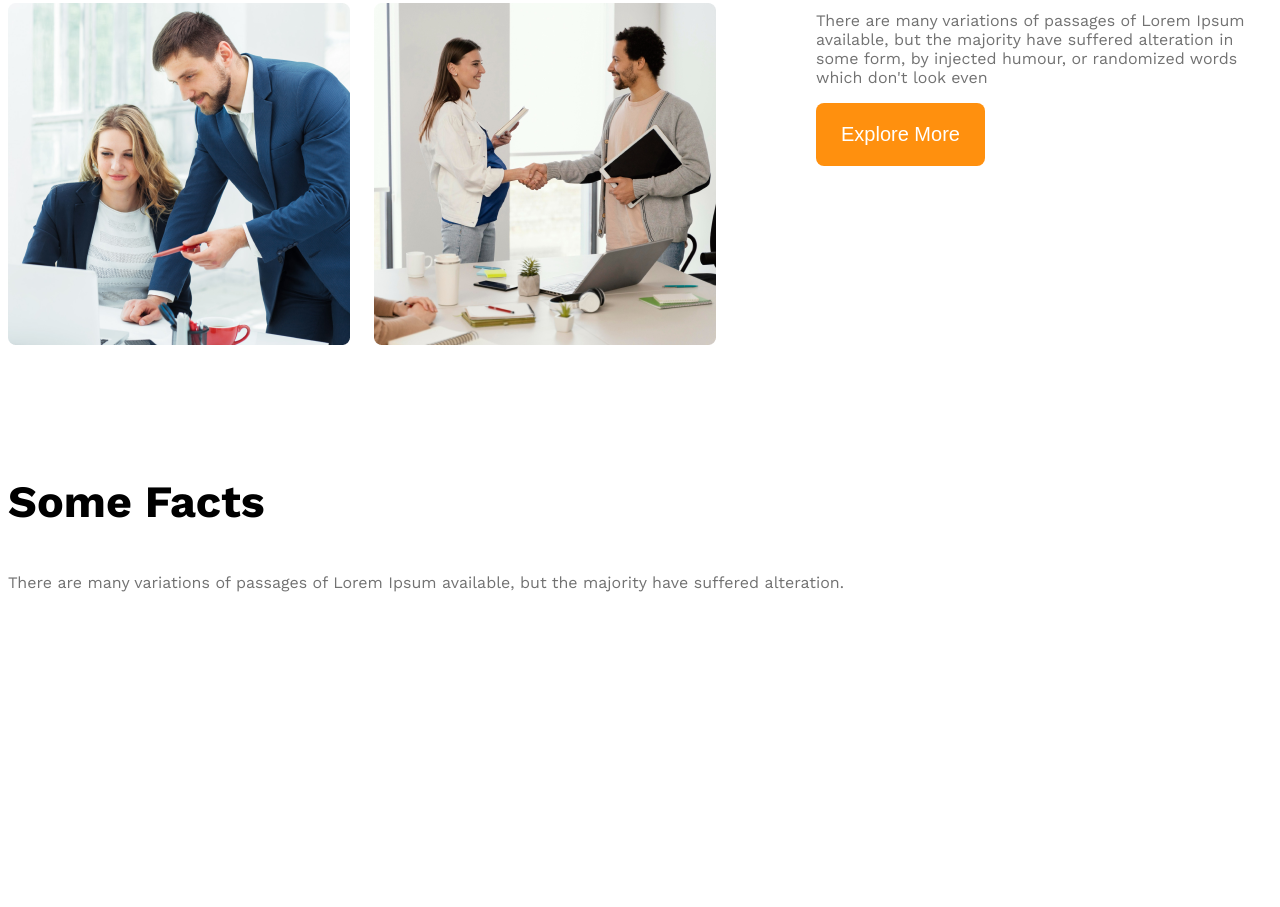
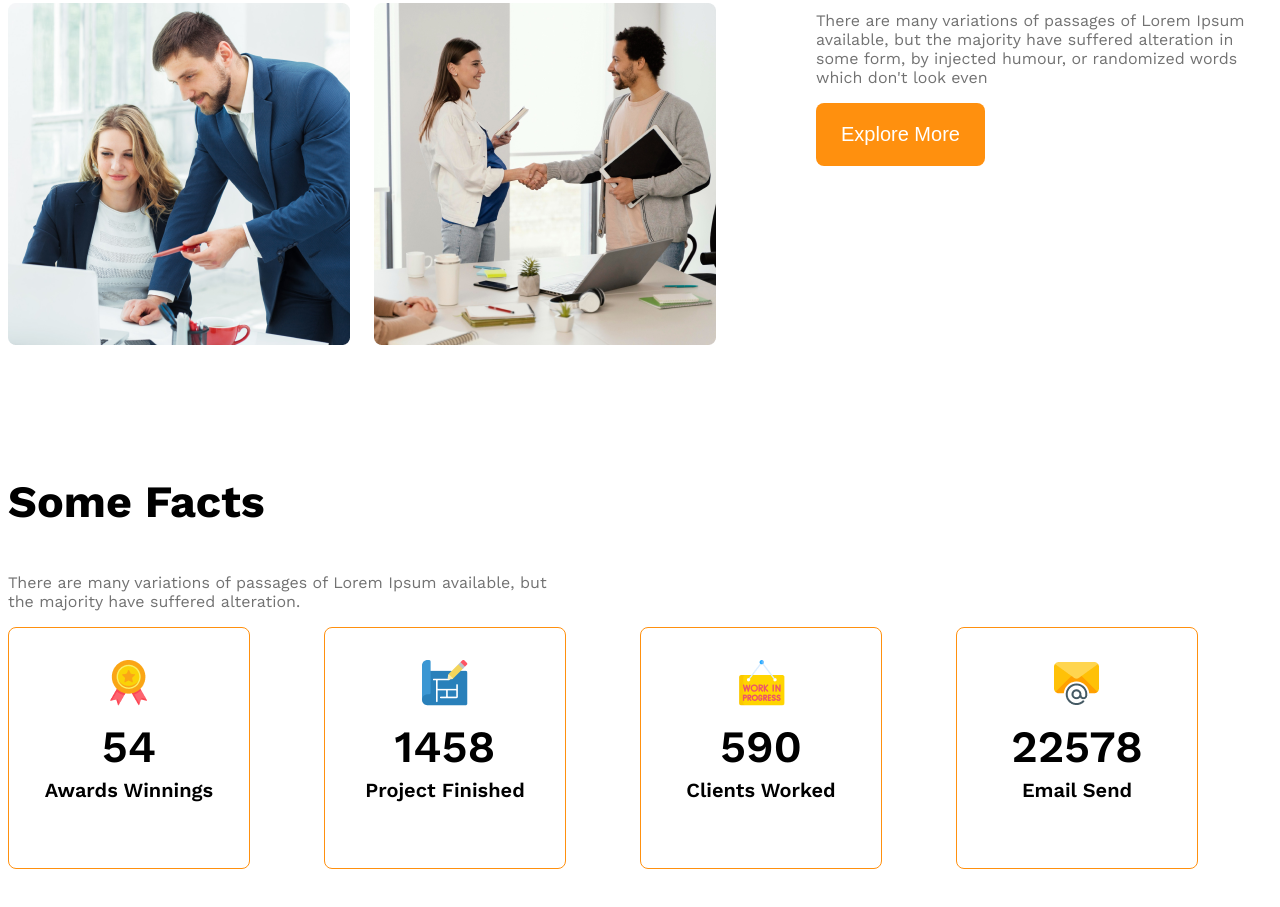
Before and after one commit to Mahamudul-H-Siam/g3-architects-website-second-time, a plain HTML site: page index.html in a window 1280 px wide. Shown: the part 1696-2603 px from the top of the page. Before the commit the page ends 2577 px from the top, so only its background shows below. Drawn offline with nearby package versions, Linux system fonts and the light colour scheme.

Commit message:
fact design complete

```diff
--- a/index.html
+++ b/index.html
@@ -23,7 +23,9 @@
             <div class="banner-content">
                 <h1 class="banner-title">Brand New Group of Architects</h1>
                 <p class="banner-description">
-                    Lorem, ipsum dolor sit amet consectetur adipisicing elit. Aliquid repellat natus ipsam autem tempore accusamus, rerum consequuntur sed ea maxime commodi neque dignissimos qui aut a molestias possimus laudantium corrupti!
+                    Lorem, ipsum dolor sit amet consectetur adipisicing elit. Aliquid repellat natus ipsam autem tempore
+                    accusamus, rerum consequuntur sed ea maxime commodi neque dignissimos qui aut a molestias possimus
+                    laudantium corrupti!
                 </p>
                 <button class="btn-primary">Explore More</button>
             </div>
@@ -41,8 +43,11 @@
                 <img src="images/team4.png" alt="">
             </div>
             <div class="our-features">
-                <h3 class="section-title"><span id="quick-list" class="text-light-gray">Quick list </span> <span>of Our </span> <span class="text-primary">Features</span></h3>
-                <p class="feature-description text-light-gray">There are many variations of passages of Lorem Ipsum available, but the majority have suffered alteration in some form, by injected humour, or randomized words which don't look even</p>
+                <h3 class="section-title"><span id="quick-list" class="text-light-gray">Quick list </span> <span>of Our
+                    </span> <span class="text-primary">Features</span></h3>
+                <p class="feature-description text-light-gray">There are many variations of passages of Lorem Ipsum
+                    available, but the majority have suffered alteration in some form, by injected humour, or randomized
+                    words which don't look even</p>
                 <button class="btn-primary">Explore More</button>
             </div>
         </section>
@@ -50,27 +55,38 @@
         <!-- Features will enjoy -->
         <section>
             <h3 class="section-title">Some Facts</h3>
-            <p class="text-light-gray">There are many variations of passages of Lorem Ipsum available, but the majority have suffered alteration.</p>
+            <p class="text-light-gray fact-description">There are many variations of passages of Lorem Ipsum available, but the majority
+                have suffered alteration.</p>
 
-            <div class="fact">
-                <img src="" alt="" class="fact-icon">
-                <h4 class="fact-number"></h4>
-                <h5 class="fact-name"></h5>
-            </div>
-            <div class="fact">
-                <img src="" alt="" class="fact-icon">
-                <h4 class="fact-number"></h4>
-                <h5 class="fact-name"></h5>
-            </div>
-            <div class="fact">
-                <img src="" alt="" class="fact-icon">
-                <h4 class="fact-number"></h4>
-                <h5 class="fact-name"></h5>
-            </div>
-            <div class="fact">
-                <img src="" alt="" class="fact-icon">
-                <h4 class="fact-number"></h4>
-                <h5 class="fact-name"></h5>
+            <div class="facts-container">
+                <div class="fact-card display-flex">
+                    <div>
+                        <img src="images/icons/ribon.png" alt="" class="fact-icon">
+                        <h4 class="fact-number">54</h4>
+                        <h5 class="fact-name">Awards Winnings</h5>
+                    </div>
+                </div>
+                <div class="fact-card display-flex">
+                    <div>
+                        <img src="images/icons/projects.png" alt="" class="fact-icon">
+                        <h4 class="fact-number">1458</h4>
+                        <h5 class="fact-name">Project Finished</h5>
+                    </div>
+                </div>
+                <div class="fact-card display-flex">
+                    <div>
+                        <img src="images/icons/customers.png" alt="" class="fact-icon">
+                        <h4 class="fact-number">590</h4>
+                        <h5 class="fact-name">Clients Worked</h5>
+                    </div>
+                </div>
+                <div class="fact-card display-flex">
+                    <div>
+                        <img src="images/icons/email.png" alt="" class="fact-icon">
+                        <h4 class="fact-number">22578</h4>
+                        <h5 class="fact-name">Email Send</h5>
+                    </div>
+                </div>
             </div>
         </section>
 
--- a/styles/architects.css
+++ b/styles/architects.css
@@ -120,6 +120,39 @@ main>section{
     font-weight: 500;
 }
 
+/* Some facts related styles */
+.facts-container{
+    display: grid;
+    grid-template-columns: repeat(4, 1fr);
+}
+
+.fact-card{
+    border: 1px solid #FF900E;
+    width: 240px;
+    height: 240px;
+    border-radius: 8px;
+    text-align: center;
+    align-items: center;
+    justify-content: center;
+}
+
+.fact-number{
+    font-weight: 600;
+    font-size: 2.8rem;
+    margin-top: 10px;
+    margin-bottom: 5px;
+}
+
+.fact-name{
+    font-weight: 600;
+    font-size: 1.25rem;
+    margin-top: 5px;
+}
+
+.fact-description{
+    max-width: 540px;
+}
+
 /* Responsive media query */
 @media screen and (max-width: 576px){
     .navbar,
```
